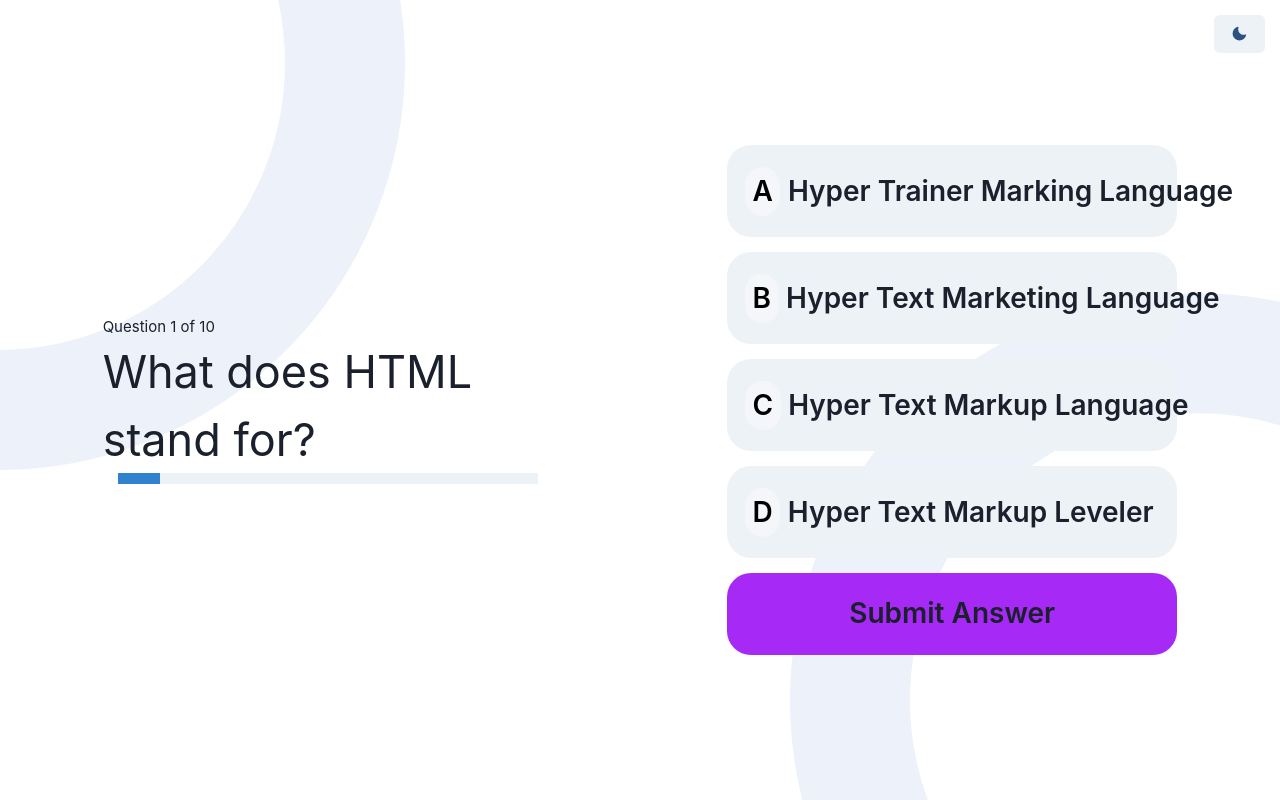
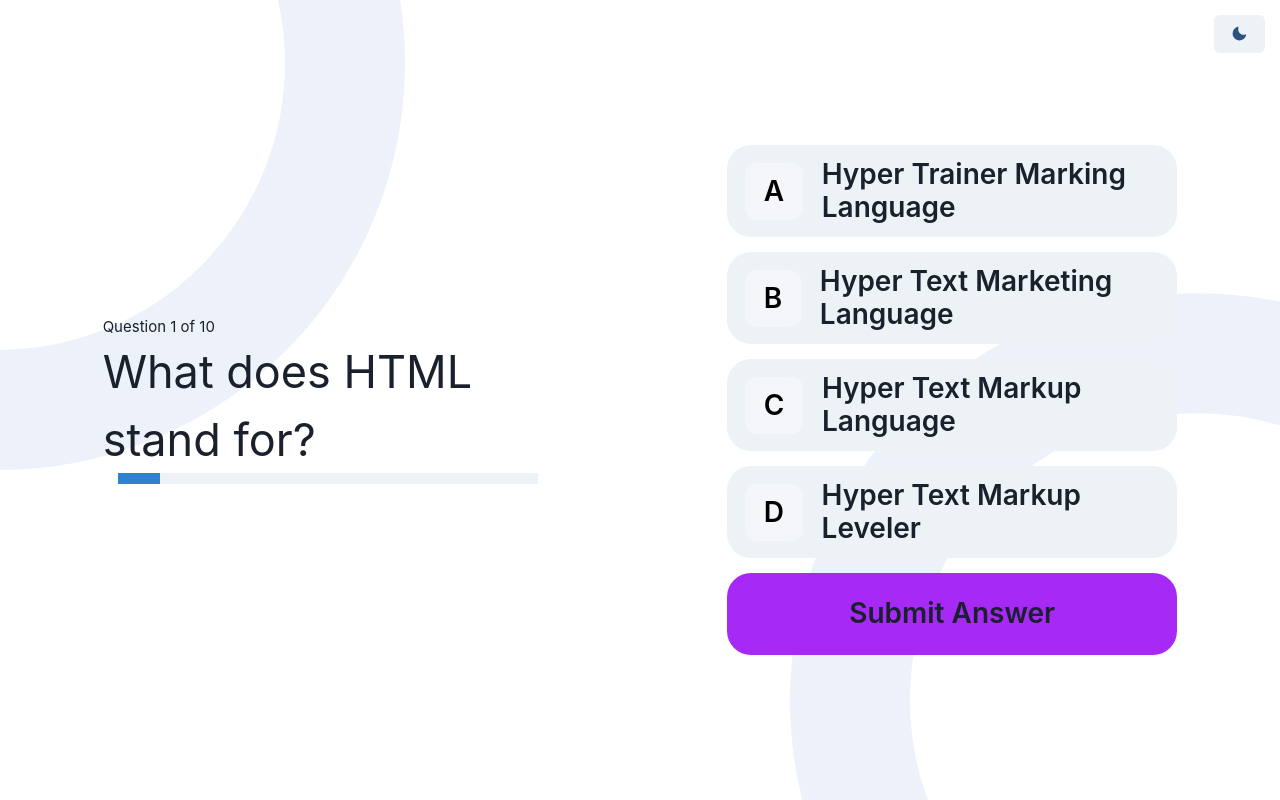
Before and after one commit to rojasmart/quizz-app, a React (Vite) app: page / in a window 1280 px wide. Both pictures are taken after a click on the button "HTML". Built offline with nearby package versions, Linux system fonts and the light colour scheme.

Commit message:
added style btn questions

```diff
--- a/src/pages/Questions.jsx
+++ b/src/pages/Questions.jsx
@@ -143,15 +143,21 @@ const Questions = () => {
                 currentQuestion.options.map((option, index) => {
                   return (
                     <Button
+                      textAlign={"left"}
+                      whiteSpace={"normal"}
                       minHeight={"92px"}
                       fontSize={28}
                       borderRadius={24}
                       leftIcon={
                         <Box
-                          borderRadius={24}
+                          borderRadius={12}
                           sx={{ backgroundColor: "var(--light-gray)" }}
                           color={"black"}
-                          p={2}
+                          pl={5}
+                          pr={5}
+                          pt={3}
+                          pb={3}
+                          mr={3}
                         >
                           {letters[index]}
                         </Box>
```
